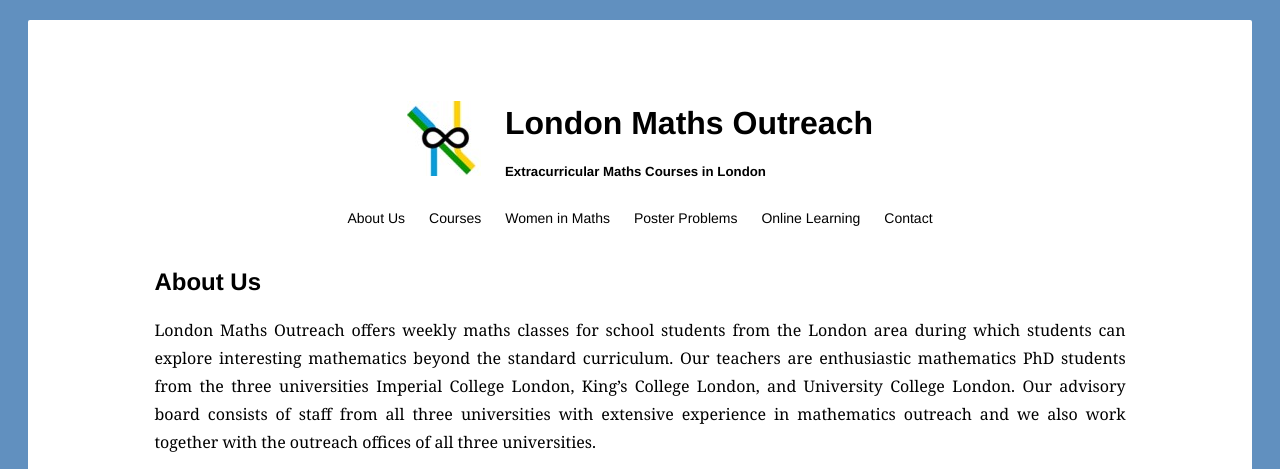
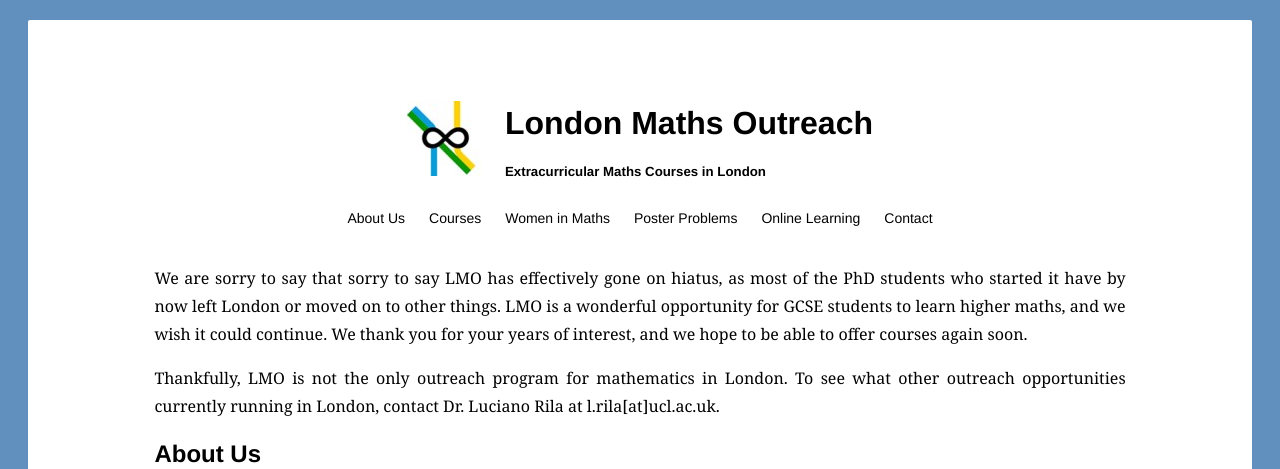
Before and after one commit to londonmathsoutreach/website, a plain HTML site: page index.html in a window 1280 px wide. Shown: the top 469 px of the page. Drawn offline with nearby package versions, Linux system fonts and the light colour scheme.

Commit message:
Update index.html

```diff
--- a/index.html
+++ b/index.html
@@ -37,6 +37,11 @@
 </header>
 
 <div id="content">
+
+	<p color=red>We are sorry to say that sorry to say LMO has effectively gone on hiatus, as most of the PhD students who started it have by now left London or moved on to other things. LMO is a wonderful opportunity for GCSE students to learn higher maths, and we wish it could continue. We thank you for your years of interest, and we hope to be able to offer courses again soon.</p>
+
+	<p color=red>Thankfully, LMO is not the only outreach program for mathematics in London. To see what other outreach opportunities currently running in London, contact Dr. Luciano Rila at l.rila[at]ucl.ac.uk.</p>
+
 	<h2>About Us</h2>
 
 	<p>London Maths Outreach offers weekly maths classes for school students from the London area during which students can explore interesting mathematics beyond the standard curriculum. Our teachers are enthusiastic mathematics PhD students from the three universities Imperial College London, King’s College London, and University College London. Our advisory board consists of staff from all three universities with extensive experience in mathematics outreach and we also work together with the outreach offices of all three universities.</p>
```
